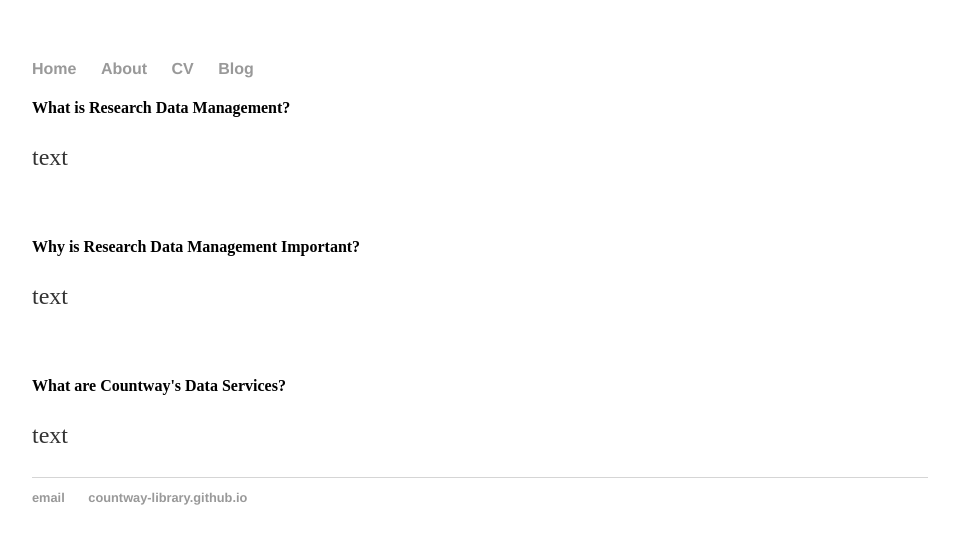
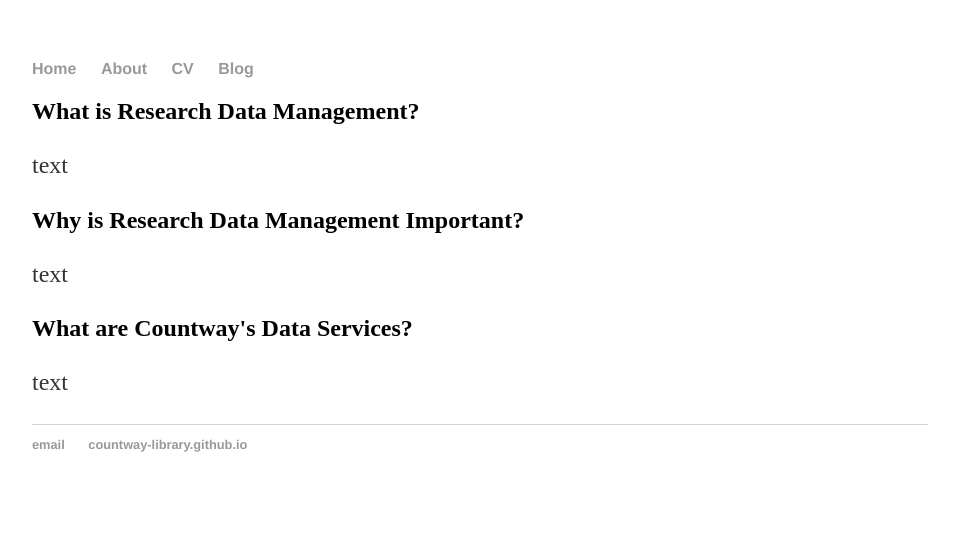
Before and after one commit to Countway-Library/Countway-Library.github.io, a Jekyll site: the page built from about.md, in a window 1280 px wide. Shown: the top 544 px of the page, without its empty margins (160-1119 px from the left). Built offline with Jekyll 4.4.1, drawn with Linux system fonts in a browser that asks for light colours.

Commit message:
Update about.md

```diff
--- a/about.md
+++ b/about.md
@@ -3,12 +3,10 @@ layout: default
 title: About
 ---
 <div class="blurb">
-	<h4>What is Research Data Management?</h4>
+	<h2>What is Research Data Management?</h2>
 	<p>text</p>
-  <br>
-  <h4>Why is Research Data Management Important?</h4>
-  <p>text</p>
-  <br>
-  <h4>What are Countway's Data Services?</h4>
-  <p>text</p>
+  	<h2>Why is Research Data Management Important?</h2>
+  	<p>text</p>
+  	<h2>What are Countway's Data Services?</h2>
+  	<p>text</p>
 </div><!-- /.blurb -->
```
